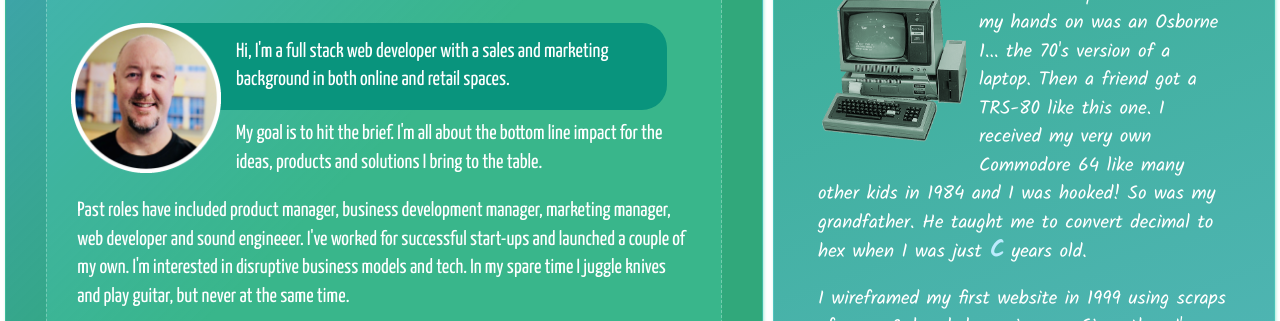
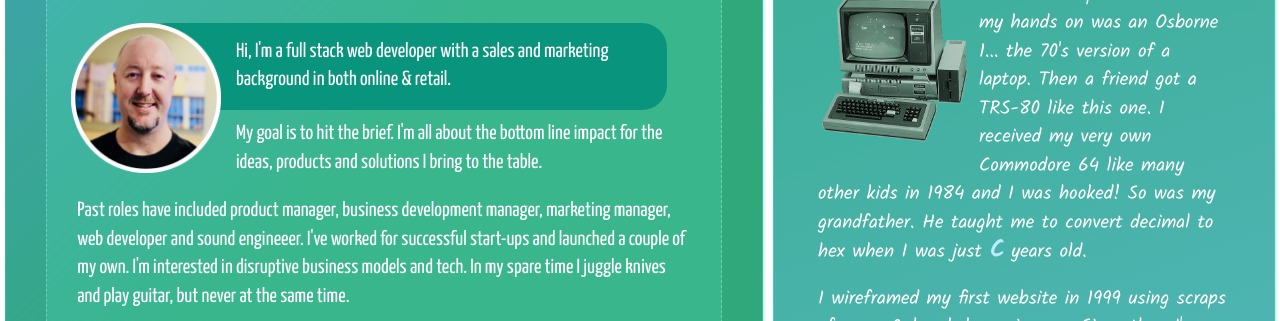
Before and after one commit to glenfish/portfolio, a plain HTML site: page src/index.html in a window 1280 px wide. Shown: the part 262-583 px from the top of the page. Drawn offline with Linux system fonts and the light colour scheme.

Commit message:
text change on main intro

```diff
--- a/src/index.html
+++ b/src/index.html
@@ -48,7 +48,7 @@
                                 <h1>Nicholas Fehlberg</h1>
                             </div> <!-- end header-text -->
                             <img class="headshot" src="./images/nicholas-fehlberg.png" alt="Nicholas Fehlberg" height="150px">
-                            <p class="intro">Hi, I'm a full stack web developer with a sales and marketing background in both online and retail spaces.</p>
+                            <p class="intro">Hi, I'm a full stack web developer with a sales and marketing background in both online & retail.</p>
                             <p>My goal is to hit the brief. I'm all about the bottom line impact for the ideas, products and solutions I bring to the table.</p>
                             <p> Past roles have included product manager, business development manager, marketing manager, web developer and sound engineeer. I've worked for successful start-ups and launched a couple of my own. I'm interested in disruptive business models and tech. In my spare time I juggle knives and play guitar, but never at the same time.</p>
                             <div class="flexrow socialrow">
```
